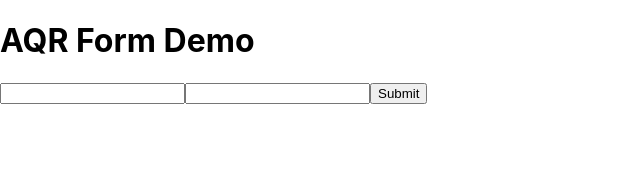
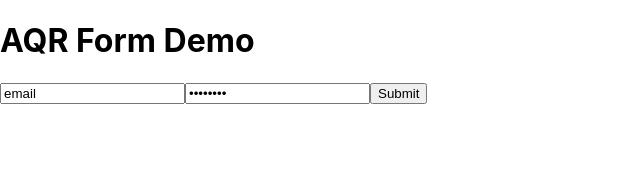
Before and after one commit to skyylife/aqr-form-demo, a React (Create React App) app: page / in a window 1280 px wide. Shown: the top 173 px of the page, without its empty margins (0-640 px from the left). Built offline with nearby package versions, Linux system fonts and the light colour scheme.

Commit message:
up to date

```diff
--- a/src/components/form.js
+++ b/src/components/form.js
@@ -6,7 +6,7 @@ const Basic = () => (
     <div>
         <h1>AQR Form Demo</h1>
         <Formik
-        initialValues={{ email: '', password: ''}}
+        initialValues={{ email: 'email', password: 'password'}}
         validate={values => {
             let errors = {};
             if (!values.email) {
```
